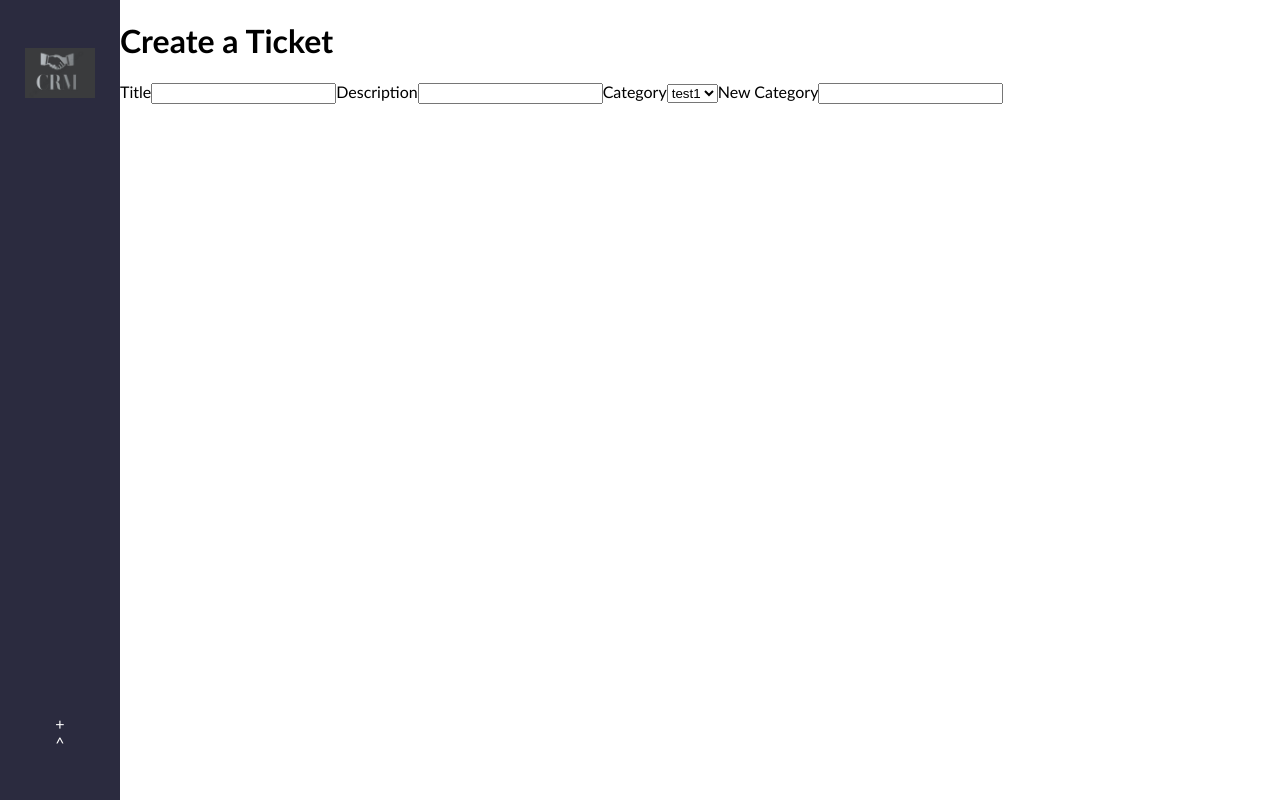
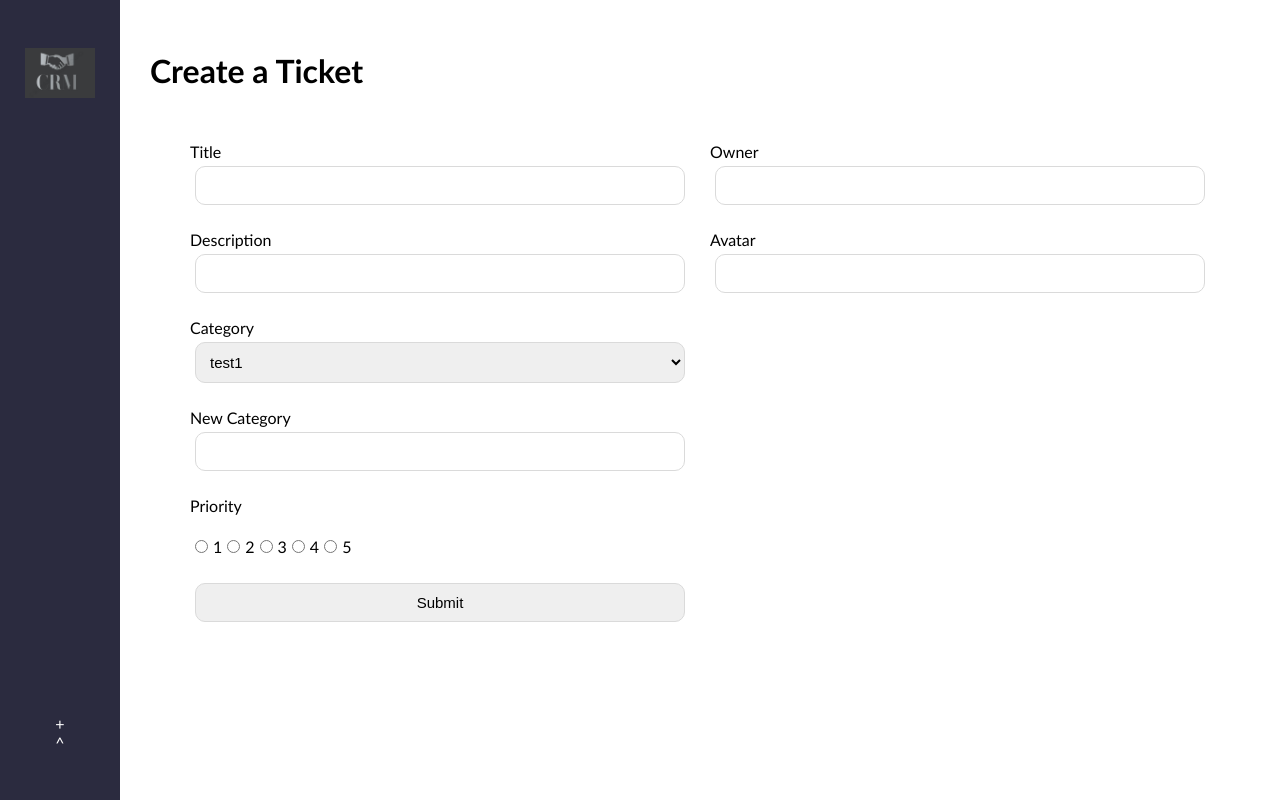
Before and after one commit to Aftermath001/CRM-Project, a React (Create React App) app in the folder my app/: page /ticket in a window 1280 px wide. Built offline with nearby package versions, Linux system fonts and the light colour scheme.

Commit message:
Ticket Page

```diff
--- a/my app/src/index.css
+++ b/my app/src/index.css
@@ -52,7 +52,7 @@
 
 
 
-/* TicketCard */
+/* TICKETCARD */
 .ticket-card{
     display: flex;
     width: 100%;
@@ -137,4 +137,47 @@
     align-items: center;
     color: rgb(255,255,255);
 }
-/* TicketCard */
+/* TICKETCARD */
+
+
+
+
+
+
+
+/* TICKET PAGE */
+.ticket{
+    padding: 30px;
+    width: 100%;
+}
+.ticket .ticket-container{
+    width: 100%;
+    display: flex;
+    justify-content: center;
+}
+.ticket form{
+    display: flex;
+}
+.ticket form section{
+    display: flex;
+    flex-direction: column;
+    margin:10px;
+    width: 500px;
+}
+.ticket form label{
+    margin: 20px 0 0 0;
+}
+.ticket form select,
+.ticket form input
+{
+    padding: 10px;
+    font-size: 15px;
+    border-radius: 10px;
+    border: 1.5px solid rgb(218,218,218);
+    margin: 5px;
+}
+.ticket form .multiple-input-container{
+    margin: 20px 0 20px 0;
+}
+
+/* TICKET PAGE */
--- a/my app/src/pages/TicketPage.js
+++ b/my app/src/pages/TicketPage.js
@@ -70,6 +70,117 @@
                 required={true}
                 value={formData.category}
               />
+              <label>Priority</label>
+              <div className="multiple-input-container">
+                <input
+                 id="priority-1"
+                 name="priority"
+                 type="radio"
+                 onChange={handleChange}
+                 value={1}
+                 checked={formData.priority === 1}
+                />
+                <label htmlFor="priority-1">1</label>
+
+
+                <input
+                 id="priority-2"
+                 name="priority"
+                 type="radio"
+                 onChange={handleChange}
+                 value={2}
+                 checked={formData.priority === 2}
+                />
+                <label htmlFor="priority-2">2</label>
+
+                <input
+                 id="priority-3"
+                 name="priority"
+                 type="radio"
+                 onChange={handleChange}
+                 value={3}
+                 checked={formData.priority === 3}
+                />
+                <label htmlFor="priority-3">3</label>
+
+                <input
+                 id="priority-4"
+                 name="priority"
+                 type="radio"
+                 onChange={handleChange}
+                 value={4}
+                 checked={formData.priority === 4}
+                />
+                <label htmlFor="priority-4">4</label>
+
+                <input
+                 id="priority-5"
+                 name="priority"
+                 type="radio"
+                 onChange={handleChange}
+                 value={5}
+                 checked={formData.priority === 5}
+                />
+                <label htmlFor="priority-5">5</label>
+             </div>
+
+
+            {editMode &&
+                <>
+                  <input
+                  type="range"
+                  id="progress"
+                  name="progress"
+                  value={formData.progress}
+                  min="0"
+                  max="100"
+                  onChange={handleChange}
+                />
+                <label htmlFor="progress">Progress</label>
+
+
+                <label>Status</label>
+                <select
+                  name="status"
+                  value={formData.status}
+                  onChange={handleChange}
+                >
+                  <option selected={formData.status === 'done'} value='done'>Done</option>
+                  <option selected={formData.status === 'working on it'} value='working on it'>Working on it</option>
+                  <option selected={formData.status === 'stuck'} value='stuck'>Stuck</option>
+                  <option selected={formData.status === 'not started'} value='not started'>Not Started</option>
+
+                </select>
+                </>
+            }
+            <input type="submit"/>
+            </section>
+
+            <section>
+              <label htmlFor="owner">Owner</label>
+              <input
+                id="owner"
+                name="owner"
+                type="text"
+                onChange={handleChange}
+                required={true}
+                value={formData.owner}
+              />
+
+              <label htmlFor="avatar">Avatar</label>
+              <input
+                id="avatar"
+                name="avatar"
+                type="text"
+                onChange={handleChange}
+                required={true}
+                value={formData.avatar}
+              />
+              <div className="img-preview">
+                {formData.avatar && (
+                  <img src={formData.avatar} alt="img-preview"/>
+                )}
+              </div>
             </section>
         </form>
       </div>
```
